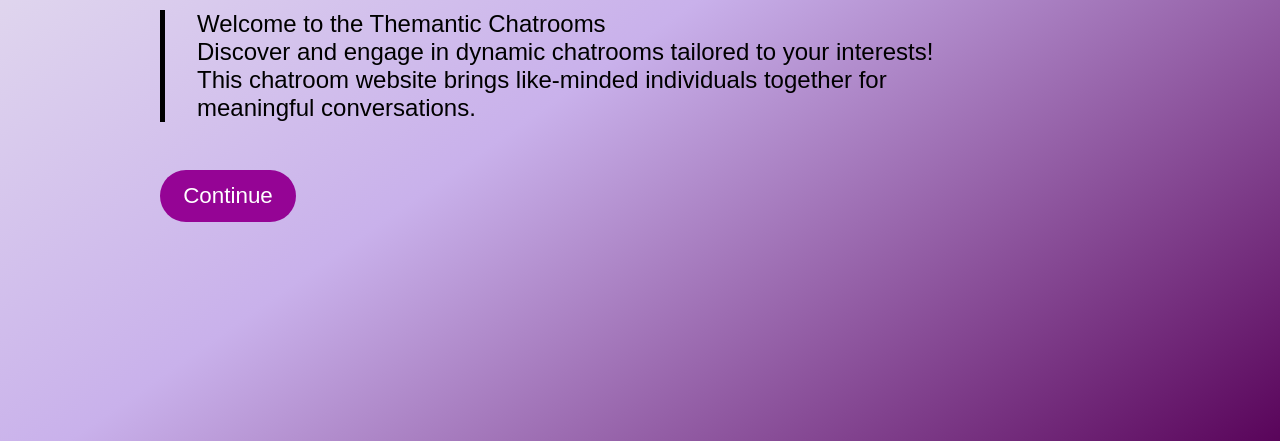
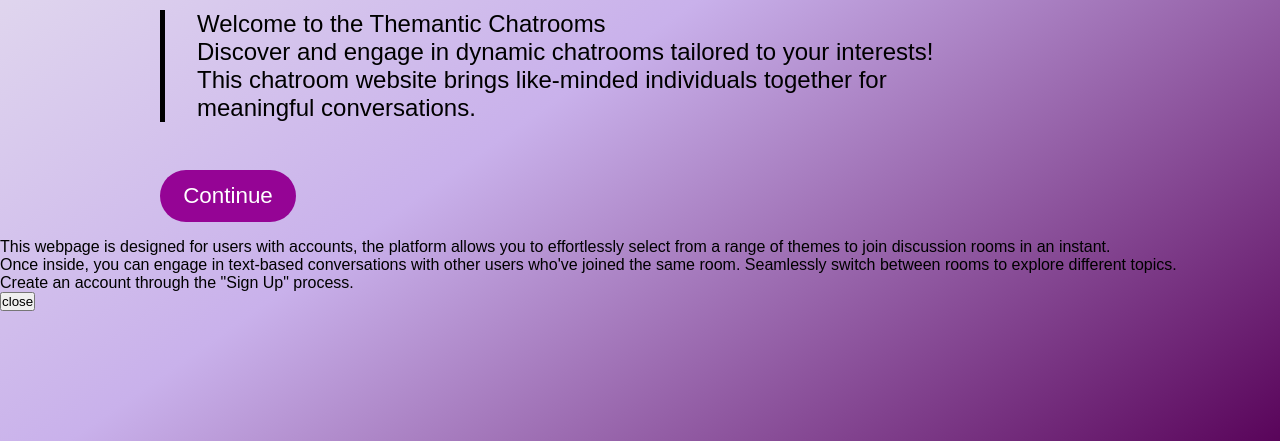
Before and after one commit to leTabs/Thematic-Chat-Rooms, a Flask app: page / in a window 1280 px wide. Shown: the part 359-800 px from the top of the page. Run offline with Flask 3, Linux system fonts and the light colour scheme; some libraries are stand-ins or nearby versions.

Commit message:
Update index.html

```diff
--- a/templates/index.html
+++ b/templates/index.html
@@ -32,6 +32,15 @@
             </p>
             <button class="continue">Continue</button>
         </div>
+
+        <div class="about-content">
+            <p class="about-text">
+                This webpage is designed for users with accounts, the platform allows you to effortlessly select from a range of themes to join discussion rooms in an instant.<br />
+                Once inside, you can engage in text-based conversations with other users who've joined the same room. Seamlessly switch between rooms to explore different topics. <br />
+                Create an account through the "Sign Up" process.
+            </p>
+            <button class="about-close">close</button>
+        </div>
     </main>
 
     <!-- Javascript inclusion -->
@@ -59,39 +68,67 @@
         })
 
 
-    // mobile nav button
+    // mobile nav button & "about" segment
 
-    mobileNavButton = document.querySelector('.mobile-nav-btn')
-    mobileNavWindow = document.getElementById('mobile-nav-window');
-    mobileNavCloseButton = document.querySelector('.close-mobile-nav');
-    mainIntroDiv = document.querySelector('.intro')
+    // getting necessities;
+    const mobileNavButton = document.querySelector('.mobile-nav-btn')
+    const mobileNavWindow = document.getElementById('mobile-nav-window');
+    const mobileNavCloseButton = document.querySelector('.close-mobile-nav');
+    const mainIntroDiv = document.querySelector('.intro')
+    const aboutContent = document.querySelector('.about-content')
+    const about = document.querySelector('.about')
+    const aboutClose = document.querySelector('.about-close')
 
 
-
+    // navigation button
     mobileNavButton.addEventListener('click', ()=>{
         if(mobileNavWindow.style.display != 'block'){
         mobileNavWindow.style.display = 'block';
         mainIntroDiv.style.filter = "blur(8px)";
+        aboutContent.style.display= 'none';
         mobileNavButton.style.transform = 'rotate(90deg)'
     };
     })
 
+    // nanigation closure function support
     const navWindowClosure = function(){
         mobileNavWindow.style.display = 'none';
         mobileNavWindow.style.transform = 'translate(-50%, -50%)';
         mainIntroDiv.style.filter = "blur(0)"
     }
 
-     mobileNavCloseButton.addEventListener('click',()=>{
+    // navigation closure
+    mobileNavCloseButton.addEventListener('click',()=>{
         mobileNavWindow.style.transform = 'translate(-50%, 140%)';
         mobileNavButton.style.transform = 'rotate(180deg)'
         setTimeout(navWindowClosure, 300)
     })
 
+    // "about" segment opening
+    about.addEventListener('click',()=>{
+        aboutContent.style.display = 'block'
+        mainIntroDiv.style.filter = "blur(8px)"
+    })
 
-    const about = document.querySelector('.about')
-    about.addEventListener('click',()=>{
+    // "about" closure function support
+    const aboutWindowClosure = function(){
+        aboutContent.style.display = 'none';
+        aboutContent.style.transform = 'translate(-50%, -50%)';
+        mainIntroDiv.style.filter = "blur(0)"
+    }
 
+    // "about" closure
+    aboutClose.addEventListener('click', ()=>{
+        aboutContent.style.transform = 'translate(-50%, -230%)';
+        setTimeout(aboutWindowClosure, 500);
+    })
+
+    // mobile "about" opening
+    const aboutMobile = document.querySelector('.about-mobile')
+    aboutMobile.addEventListener('click', ()=>{
+        mobileNavWindow.style.display = 'none';
+        mobileNavButton.style.transform = 'rotate(180deg)'
+        aboutContent.style.display = 'block'
     })
     </script>
 {% endblock %}
```
